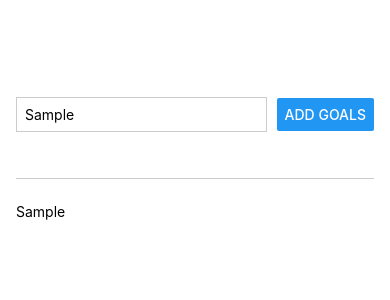
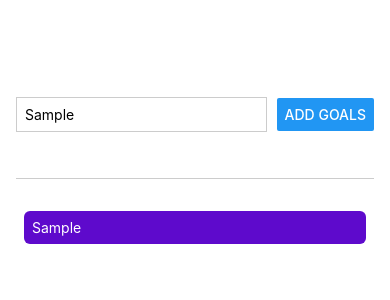
Before and after one commit to HeshanWeerasooriya/Goal-App, a React Native app: screen / in a window 390 px wide. Both pictures are taken after typing "Sample" into the empty fields and a click on the button "ADD GOALS". Shown: the top 300 px of the page. Built offline with nearby package versions, Linux system fonts and the light colour scheme.

Commit message:
iOS & Android Styling Differences

```diff
--- a/App.js
+++ b/App.js
@@ -25,7 +25,9 @@
       </View>
       <View style={styles.goalsContainer}>
         {courseGoals.map((goal) => (
-          <Text key={goal}>{goal}</Text>
+          <View key={goal} style={styles.goalItem}>
+            <Text style={styles.goalText}>{goal}</Text>
+          </View>
         ))}
       </View>
     </View>
@@ -57,4 +59,13 @@
   goalsContainer: {
     flex: 5,
   },
+  goalItem: {
+    margin: 8,
+    padding: 8,
+    borderRadius: 6,
+    backgroundColor: "#5e0acc",
+  },
+  goalText: {
+    color: "white",
+  },
 });
```
